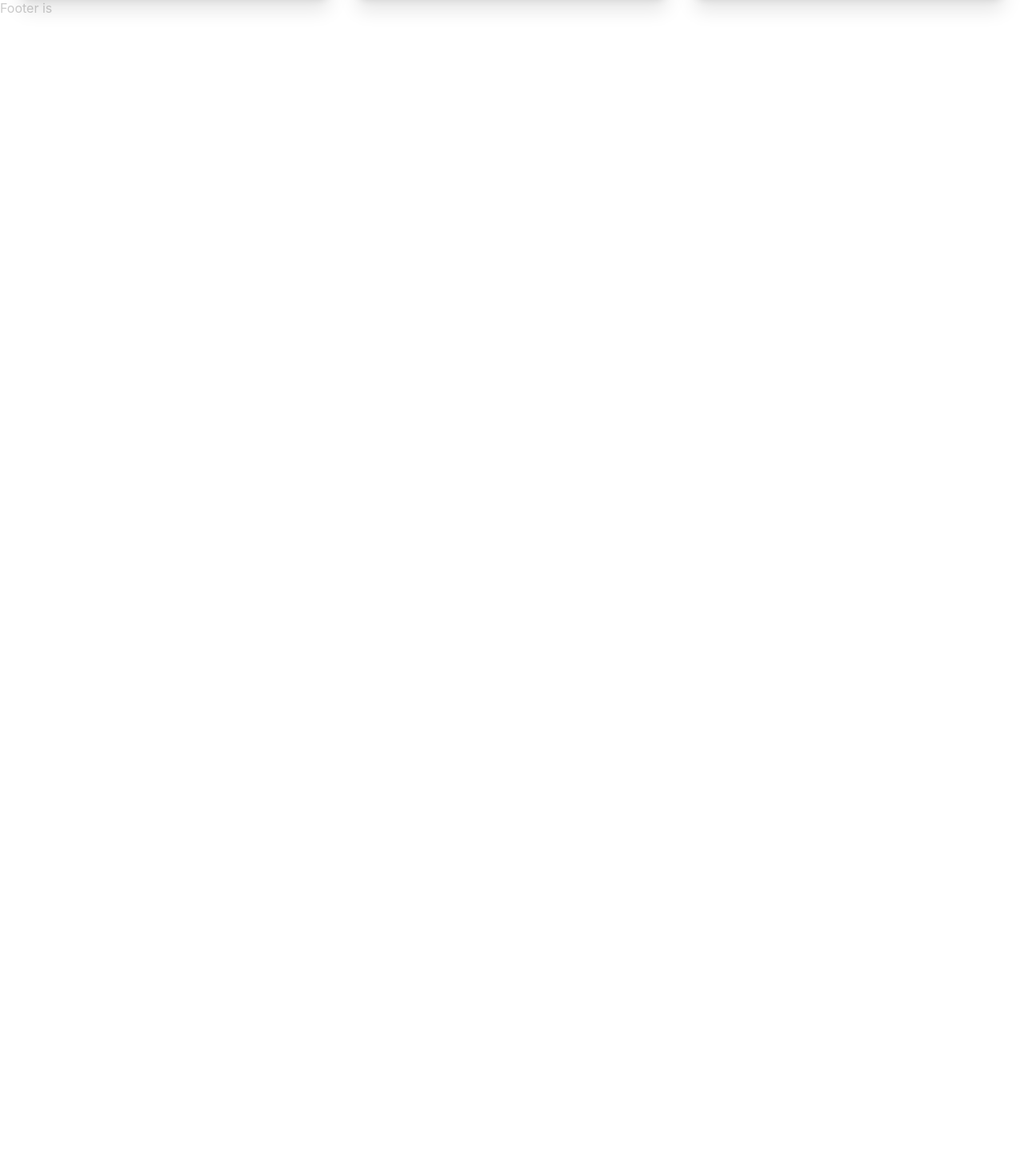
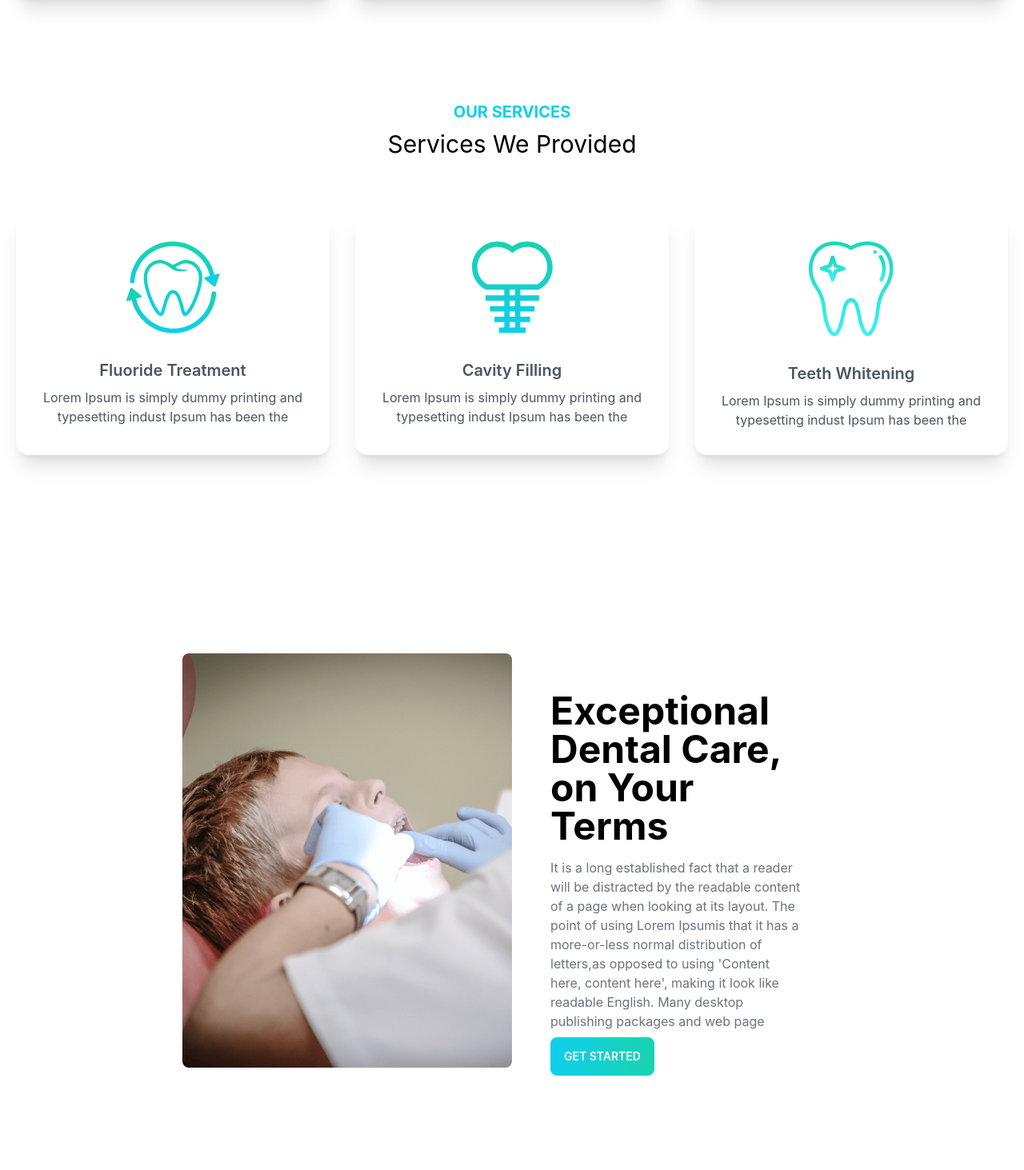
Before and after one commit to Sayem92/doctors-portal, a React (Create React App) app: page / in a window 1280 px wide. Shown: the part 687-2150 px from the top of the page at 80% size. Before the commit the page ends 800 px from the top, so only its background shows below. Built offline with nearby package versions, Linux system fonts and the light colour scheme.

Commit message:
add teatment section

```diff
--- a/src/Pages/Home/Banner/Banner.js
+++ b/src/Pages/Home/Banner/Banner.js
@@ -11,7 +11,7 @@ const Banner = () => {
         >
 
             <div className="hero-content flex-col lg:flex-row-reverse">
-                <img src={chair} className="w-1/2 rounded-lg shadow-2xl" alt='' />
+                <img src={chair} className="lg:w-1/2 rounded-lg shadow-2xl" alt='' />
                 <div>
                     <h1 className="text-5xl font-bold">Box Office News!</h1>
                     <p className="py-6">Provident cupiditate voluptatem et in. Quaerat fugiat ut assumenda excepturi exercitationem quasi. In deleniti eaque aut repudiandae et a id nisi.</p>
--- a/src/Pages/Home/Home/Home.js
+++ b/src/Pages/Home/Home/Home.js
@@ -1,6 +1,7 @@
 import React from 'react';
 import Banner from '../Banner/Banner';
 import InfoCards from '../infoCards/InfoCards';
+import Services from '../Services/Services';
 
 
 const Home = () => {
@@ -8,6 +9,7 @@ const Home = () => {
         <div className='mx-5'>
             <Banner></Banner>
          <InfoCards></InfoCards>
+         <Services></Services>
         </div>
     );
 };
--- /dev/null
+++ b/src/Pages/Home/Services/ServiceCard.js
@@ -0,0 +1,20 @@
+import React from 'react';
+
+
+const ServiceCard = ({service}) => {
+    const {name,img,description} = service;
+
+    return (
+        <div className="card  text-gray-600 shadow-xl">
+            <figure className="px-10 pt-10">
+                <img src={img} alt="Shoes" className="rounded-xl" />
+            </figure>
+            <div className="card-body items-center text-center">
+                <h2 className="card-title">{name}</h2>
+                <p>{description}</p>
+            </div>
+        </div>
+    );
+};
+
+export default ServiceCard;
--- /dev/null
+++ b/src/Pages/Home/Services/Services.js
@@ -0,0 +1,72 @@
+import React from 'react';
+import fluoride from '../../../assets/images/fluoride.png';
+import cavity from '../../../assets/images/cavity.png';
+import whitening from '../../../assets/images/whitening.png';
+import ServiceCard from './ServiceCard';
+import baby from '../../../assets/images/treatment.png'
+
+const Services = () => {
+
+    const servicesData = [
+        {
+            id: 1,
+            name: 'Fluoride Treatment',
+            description: 'Lorem Ipsum is simply dummy printing and typesetting indust Ipsum has been the',
+            img: fluoride,
+        },
+        {
+            id: 2,
+            name: 'Cavity Filling',
+            description: 'Lorem Ipsum is simply dummy printing and typesetting indust Ipsum has been the',
+            img: cavity,
+        },
+        {
+            id: 3,
+            name: 'Teeth Whitening',
+            description: 'Lorem Ipsum is simply dummy printing and typesetting indust Ipsum has been the',
+            img: whitening,
+        },
+    ]
+
+    return (
+        <div className='mt-32'>
+            <div className='text-center'>
+                <h3 className='text-xl font-bold text-primary uppercase'>Our Services</h3>
+                <h2 className='mt-2 text-3xl text-black'>Services We Provided</h2>
+            </div>
+            <div className='mt-16 grid grid-cols-1 md:grid-cols-2 lg:grid-cols-3 gap-8'>
+                {
+                    servicesData.map(service => <ServiceCard
+                        key={service.id}
+                        service={service}
+
+                    ></ServiceCard>)
+                }
+            </div>
+
+            {/* exceptional section  */}
+
+            <div className='mt-10'>
+
+                <div className=" lg:p-52  grid lg:grid-cols-2 ">
+                    <figure>
+                        <img className='rounded-lg w-72 lg:w-full' src={baby} alt="Album" />
+                    </figure>
+
+                    <div className="card-body lg:m-4">
+                        <h2 className="card-title text-black font-bold text-5xl">Exceptional Dental Care, on Your Terms</h2>
+
+                        <p className='text-gray-500 mt-2'>It is a long established fact that a reader will be distracted by the readable content of a page when looking at its layout. The point of using Lorem Ipsumis that it has a more-or-less normal distribution of letters,as opposed to using 'Content here, content here', making it look like readable English. Many desktop publishing packages and web page</p>
+
+                        <div className="card-actions justify-start">
+                            <button
+                                className="btn btn-primary bg-gradient-to-r from-primary to-secondary text-white">Get Started</button>
+                        </div>
+                    </div>
+                </div>
+            </div>
+        </div>
+    );
+};
+
+export default Services;
--- a/src/Pages/Home/infoCards/InfoCard.js
+++ b/src/Pages/Home/infoCards/InfoCard.js
@@ -4,7 +4,7 @@ const InfoCard = ({ card }) => {
     const { name, description, icon, bgClass } = card;
 
     return (
-        <div className={`p-6 text-white card card-side shadow-xl ${bgClass}`}>
+        <div className={`p-6 text-white card md:card-side shadow-xl ${bgClass}`}>
             <figure>
                 <img src={icon} alt="Movie" />
             </figure>
```
